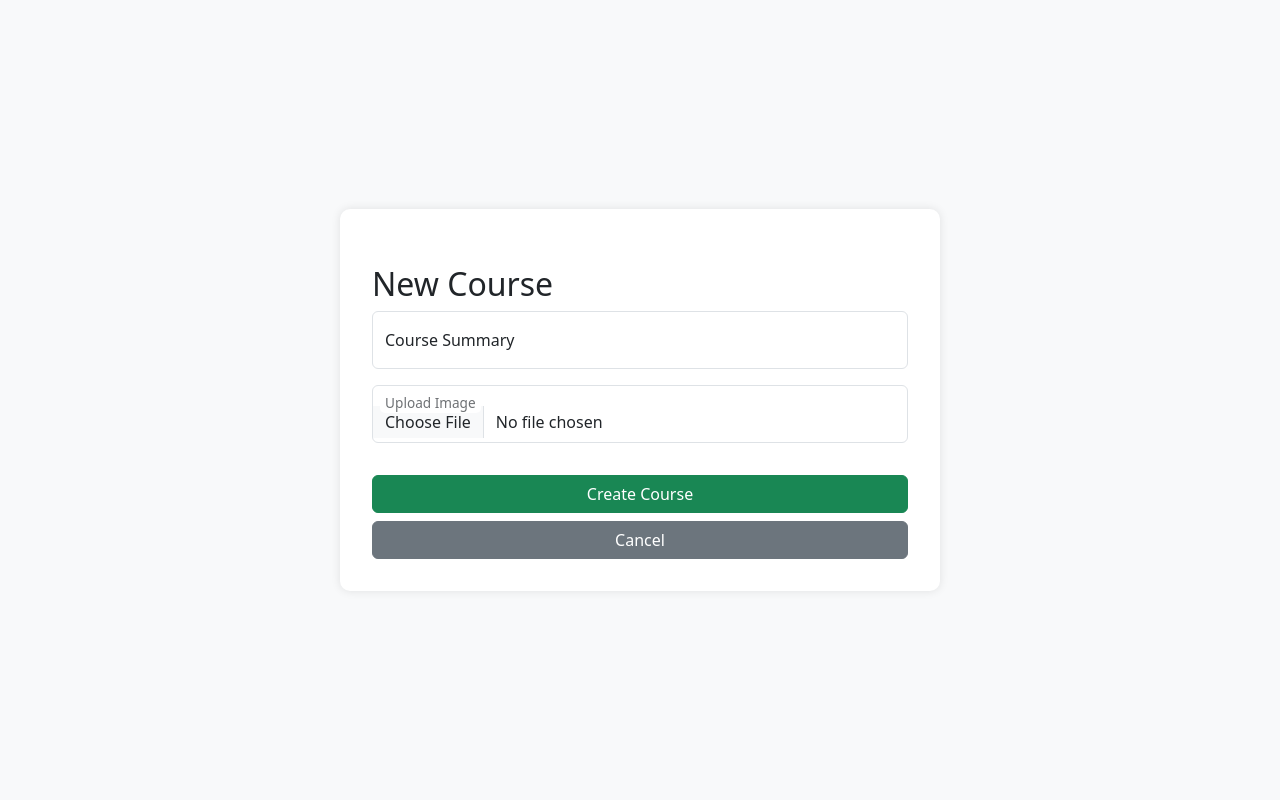
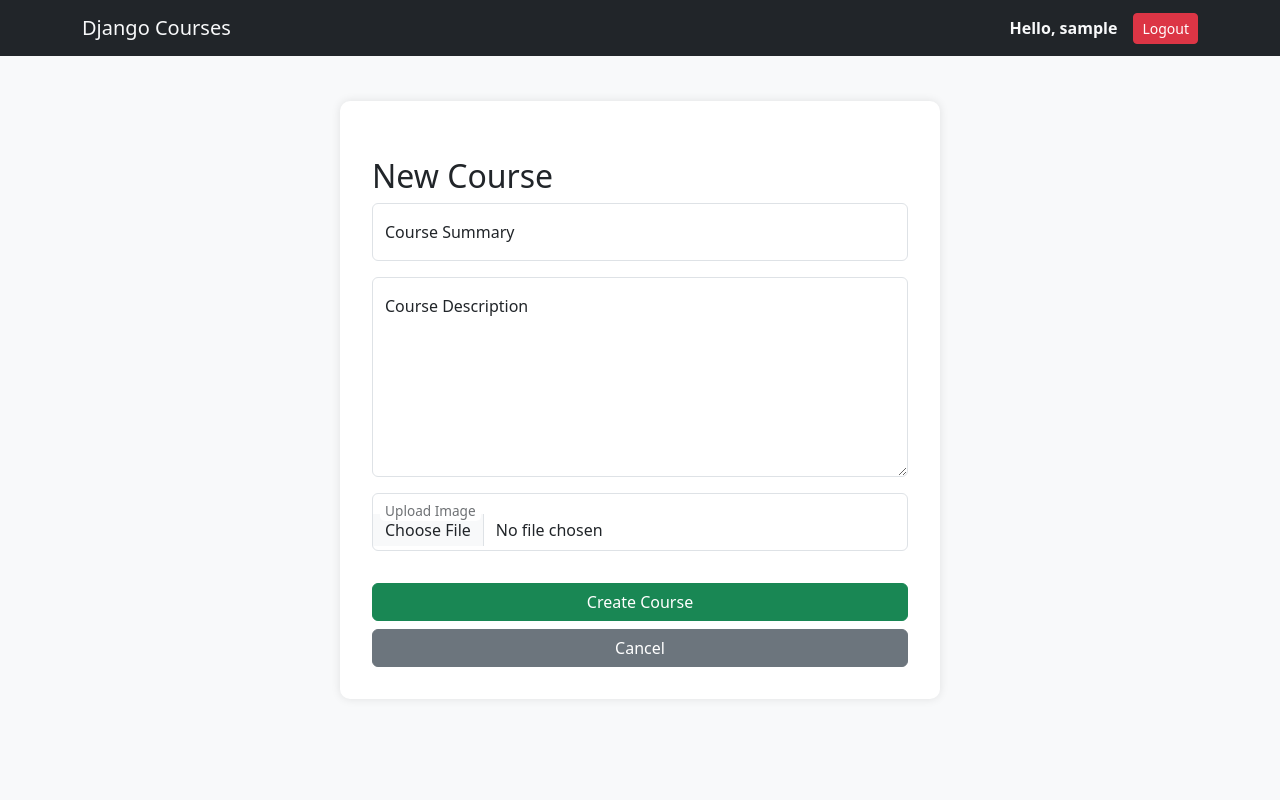
Before and after one commit to engrhassanr/python-django-postgresql-courses-app, a Django app: page /course/create/ in a window 1280 px wide. Run offline with Django 5.2, Linux system fonts and the light colour scheme; the visitor is signed in with stand-in values (Sample User, id 1).

Commit message:
login - register style

```diff
--- a/courses/forms.py
+++ b/courses/forms.py
@@ -5,10 +5,12 @@ from .models import Course
 class CourseForm(forms.ModelForm):
     class Meta:
         model = Course
-        fields = ['image', 'summary']
+        fields = ['image', 'summary', 'description']  # Added description
         widgets = {
-            'summary': forms.Textarea(attrs={'class': 'form-control', 'rows': 3}),
+            'summary': forms.Textarea(attrs={'class': 'form-control', 'rows': 2}),
+            'description': forms.Textarea(attrs={'class': 'form-control', 'rows': 4}),
         }
+
 
 class UserForm(forms.ModelForm):
     class Meta:
--- a/courses/models.py
+++ b/courses/models.py
@@ -1,10 +1,9 @@
 from django.db import models
 
-# Create your models here.
-
 class Course(models.Model):
-      image = models.ImageField(upload_to='images/')
+      image = models.ImageField(upload_to='images/', blank=True, null=True)
       summary = models.CharField(max_length=200)
+      description = models.TextField(blank=True, null=True)  # Added description field
 
       def __str__(self):
             return self.summary
--- a/courses/templates/courses/course_form.html
+++ b/courses/templates/courses/course_form.html
@@ -15,6 +15,7 @@
 
     <style>
       body {
+        position: relative;
         height: 100vh;
         display: flex;
         justify-content: center;
@@ -29,13 +30,44 @@
         width: 100%;
         max-width: 600px;
       }
+      .header {
+        position: absolute;
+        width: 100%;
+        top: 0;
+        left: 0;
+      }
     </style>
   </head>
   <body>
+    <nav class="navbar navbar-dark bg-dark px-3 header">
+      <div class="container">
+        <!-- Left: App Name -->
+        <a class="navbar-brand text-light" href="{% url 'course_list' %}"
+          >Django Courses</a
+        >
+
+        <!-- Right: Authentication Links -->
+        <div class="d-flex align-items-center">
+          {% if user.is_authenticated %}
+          <span class="me-3 text-light fw-semibold"
+            >Hello, {{ user.username }}</span
+          >
+          <a href="{% url 'logout' %}" class="btn btn-danger btn-sm">Logout</a>
+          {% else %}
+          <a href="{% url 'login' %}" class="btn btn-primary btn-sm me-2"
+            >Login</a
+          >
+          <a href="{% url 'register' %}" class="btn btn-secondary btn-sm"
+            >Register</a
+          >
+          {% endif %}
+        </div>
+      </div>
+    </nav>
     <div class="form-container">
       <h4 class="text-center mb-4">
         <h2>
-          {% if form.instance.pk %}Edit Course{% else %}New Course{% endif %}
+          {% if form.instance.pk %}Edit Course{% else %}New Course {% endif%}
         </h2>
       </h4>
       <form method="post" enctype="multipart/form-data">
@@ -55,6 +87,21 @@
         </div>
 
         <div class="form-floating mb-3">
+          <textarea
+            class="form-control"
+            style="height: 200px"
+            id="description"
+            name="description"
+            placeholder="Course Description"
+            rows="4"
+            required
+          >
+{{ form.description.value|default_if_none:'' }}</textarea
+          >
+          <label for="description">Course Description</label>
+        </div>
+
+        <div class="form-floating mb-3">
           <input type="file" class="form-control" id="image" name="image" />
           <label for="image">Upload Image</label>
         </div>
--- a/courses/templates/courses/index.html
+++ b/courses/templates/courses/index.html
@@ -91,6 +91,7 @@
 
                 <div class="card-body">
                   <p class="card-text">{{ course.summary }}</p>
+                  <p><strong>Description:</strong> {{ course.description }}</p>
                   <div
                     class="d-flex justify-content-between align-items-center"
                   >
```
Also changed, not shown: courses/migrations/0002_course_description_alter_course_image.py (added).
